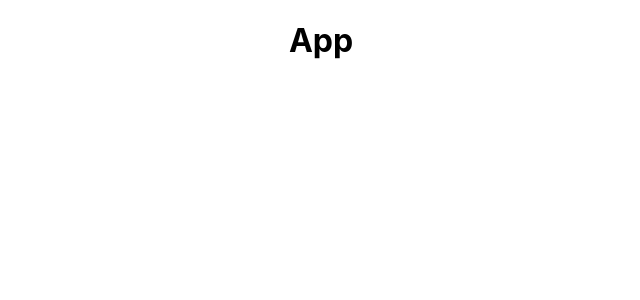
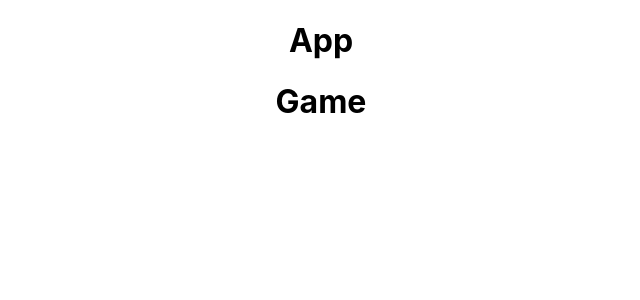
Before and after one commit to thepmsquare/2048, a React (Create React App) app: page / in a window 1280 px wide. Shown: the top 300 px of the page, without its empty margins (319-959 px from the left). Built offline with nearby package versions, Linux system fonts and the light colour scheme.

Commit message:
add react-swipeable

```diff
--- a/package.json
+++ b/package.json
@@ -8,7 +8,8 @@
     "@testing-library/user-event": "^7.2.1",
     "react": "^16.13.1",
     "react-dom": "^16.13.1",
-    "react-scripts": "3.4.3"
+    "react-scripts": "3.4.3",
+    "react-swipeable": "^5.5.1"
   },
   "scripts": {
     "start": "react-scripts start",
--- a/src/App.js
+++ b/src/App.js
@@ -1,4 +1,5 @@
 import React, { Component } from "react";
+import Game from "./Game";
 import "./stylesheets/App.css";
 
 class App extends Component {
@@ -6,6 +7,7 @@ class App extends Component {
     return (
       <div className="App">
         <h1>App</h1>
+        <Game />
       </div>
     );
   };
--- /dev/null
+++ b/src/Game.js
@@ -0,0 +1,19 @@
+import React, { Component } from "react";
+import { Swipeable } from "react-swipeable";
+import "./stylesheets/Game.css";
+class Game extends Component {
+  handleSwipe = (eventData) => {
+    console.log(eventData.dir);
+  };
+  render = () => {
+    return (
+      <div className="Game">
+        <Swipeable onSwiped={this.handleSwipe}>
+          <h1>Game</h1>
+        </Swipeable>
+      </div>
+    );
+  };
+}
+
+export default Game;
```
Also changed, not shown: src/stylesheets/Game.css (added), 1 other file (tests, documents, lock files or other folders).
